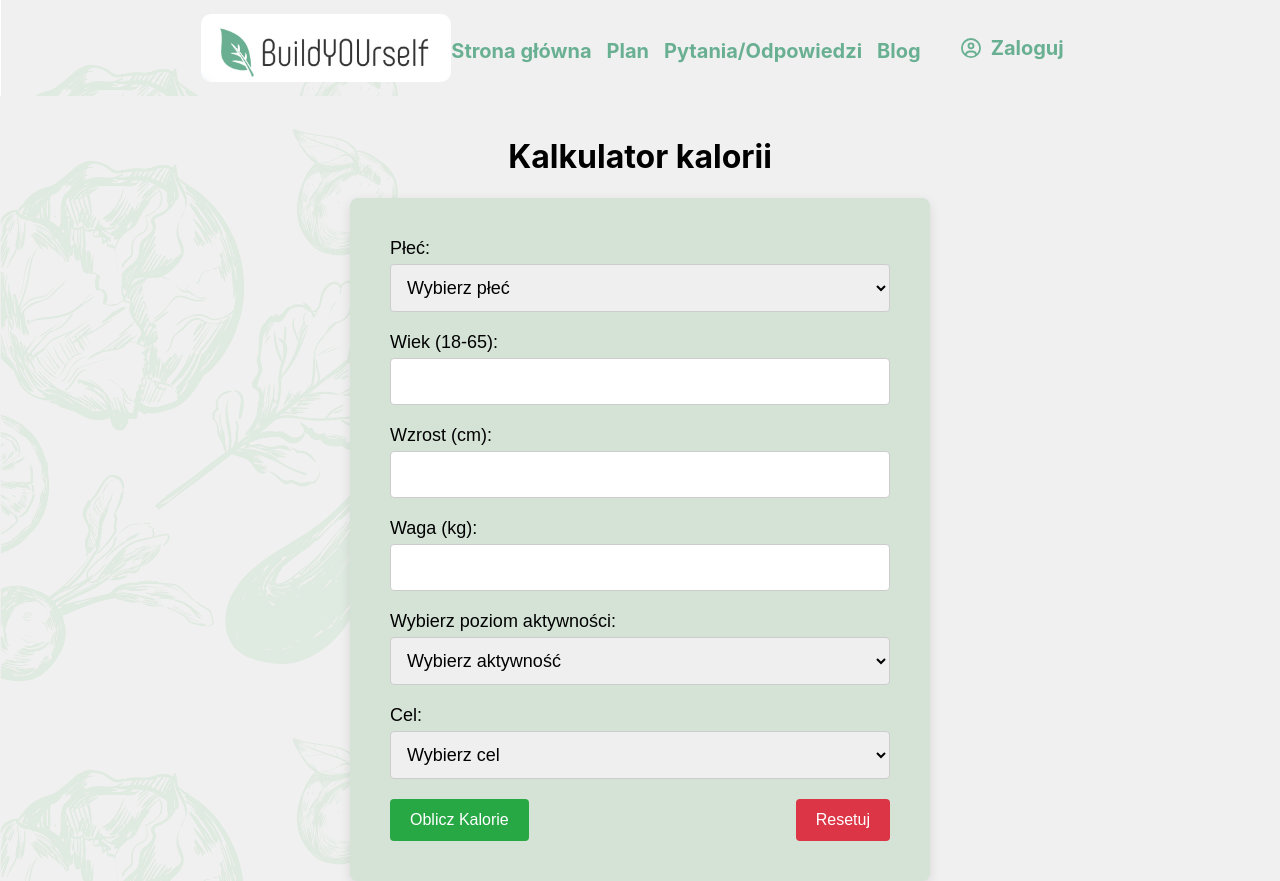
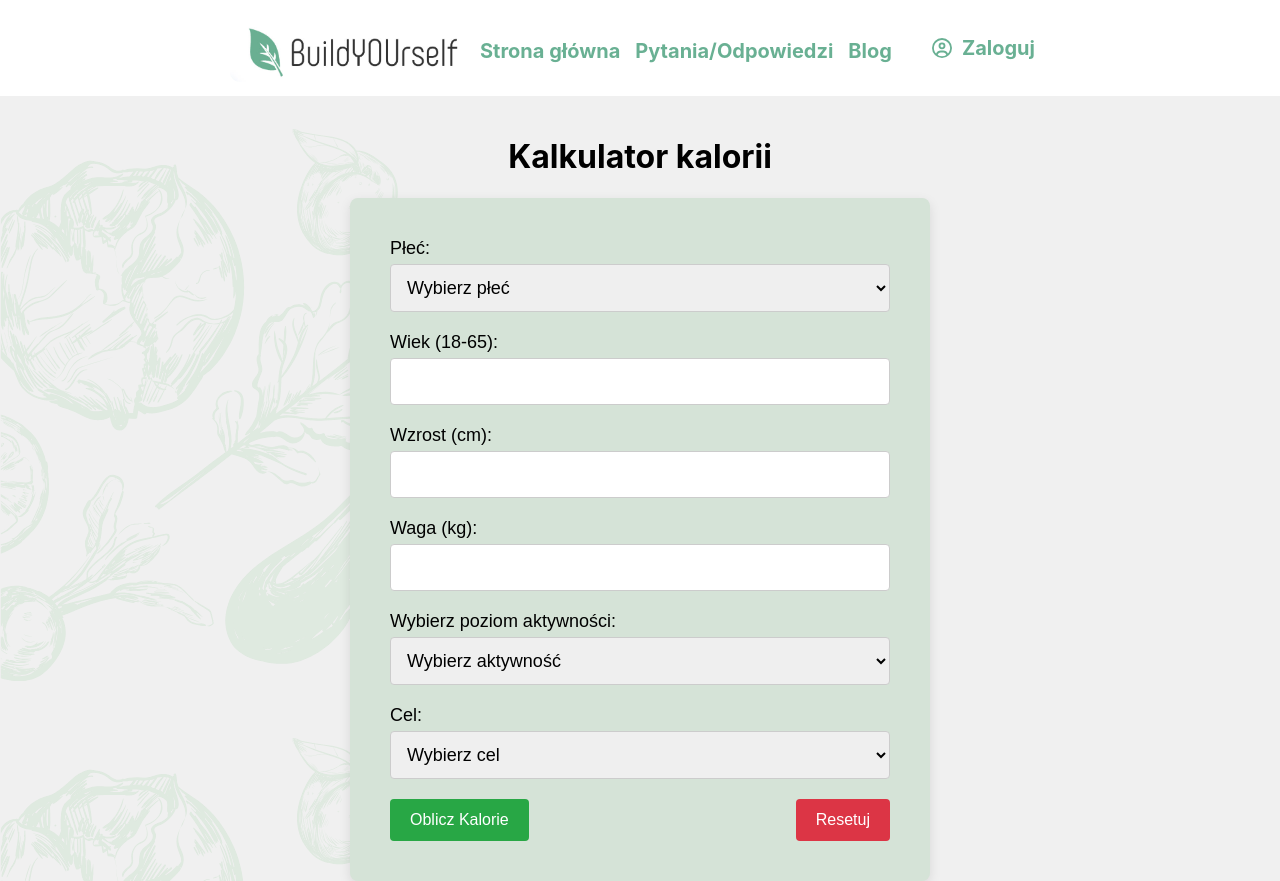
Before and after one commit to irinapukish/Build_YOUr_self, a React (Create React App) app in the folder buildyourself/: page / in a window 1280 px wide. Built offline with nearby package versions, Linux system fonts and the light colour scheme.

Commit message:
widoczny plan dla zalogowanego użytkownika

```diff
--- a/buildyourself/src/Navbar.jsx
+++ b/buildyourself/src/Navbar.jsx
@@ -27,9 +27,11 @@ import { useAuth } from './AuthContext';
                 <Link to="/userinfo">Pokój osobisty</Link>
               </li>
             ) : null}
+            {user?.role === 'user' ? (
           <li>
             <Link to="/weeklymenuplan">Plan</Link>
           </li>
+            ) : null}
           <li>
               <Link to="/faq">Pytania/Odpowiedzi</Link>
           </li>
@@ -56,6 +58,7 @@ import { useAuth } from './AuthContext';
     }
 
 const margin= {
+  backgroundColor: "white",
   display: 'flex',
   justifyContent: 'center',
   alignItems: 'center'
```
